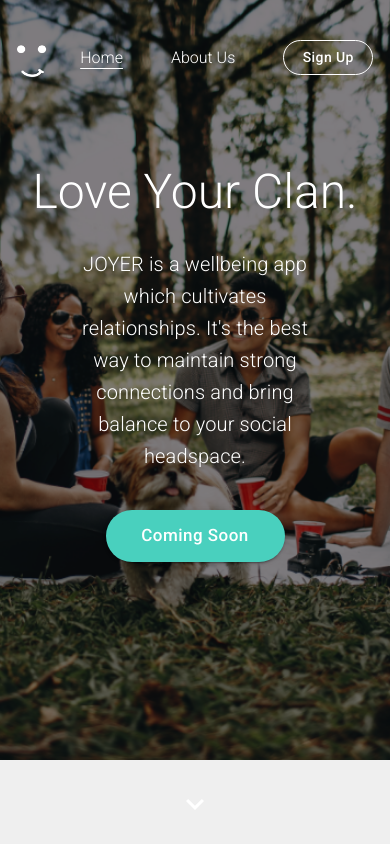
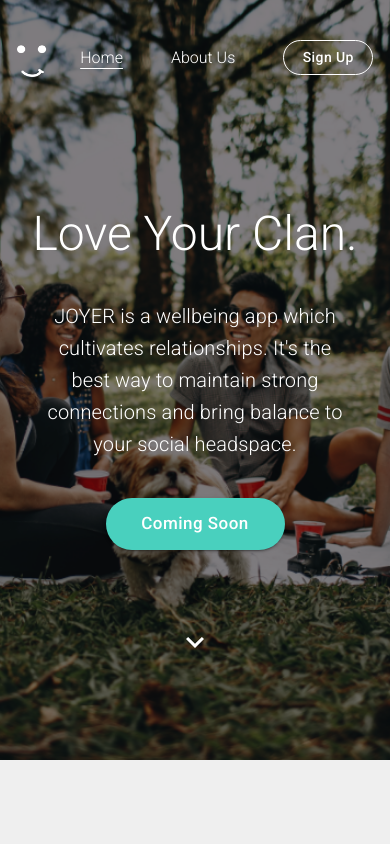
Before and after one commit to OlliePorter/joyer-site, a React (Create React App) app: page /#/ in a window 390 px wide. Shown: the top 844 px of the page. Built offline with nearby package versions, Linux system fonts and the light colour scheme.

Commit message:
Add media queries for down icon & title/subtitle for mobile

```diff
--- a/src/components/Home/Cover.js
+++ b/src/components/Home/Cover.js
@@ -11,12 +11,19 @@
       color: theme.palette.primary.light,
       fontWeight: 300,
       margin: '20px',
+      [theme.breakpoints.down('sm')]: {
+        margin: '30px',
+        paddingTop: '20px',
+      },
     },
     subtitle: {
       color: theme.palette.primary.light,
       padding: '8px',
       fontWeight: 300,
       width: '60%',
+      [theme.breakpoints.down('sm')]: {
+        width: '80%',
+      },
     },
     heroContent: {
       backgroundImage: 'url(/joyer-group.png)',
@@ -59,6 +66,9 @@
       transform: 'scale(1.5)',
       position: 'relative',
       top: '200px',
+      [theme.breakpoints.down('sm')]: {
+        top: '50px',
+      },
     },
 });
 
```
